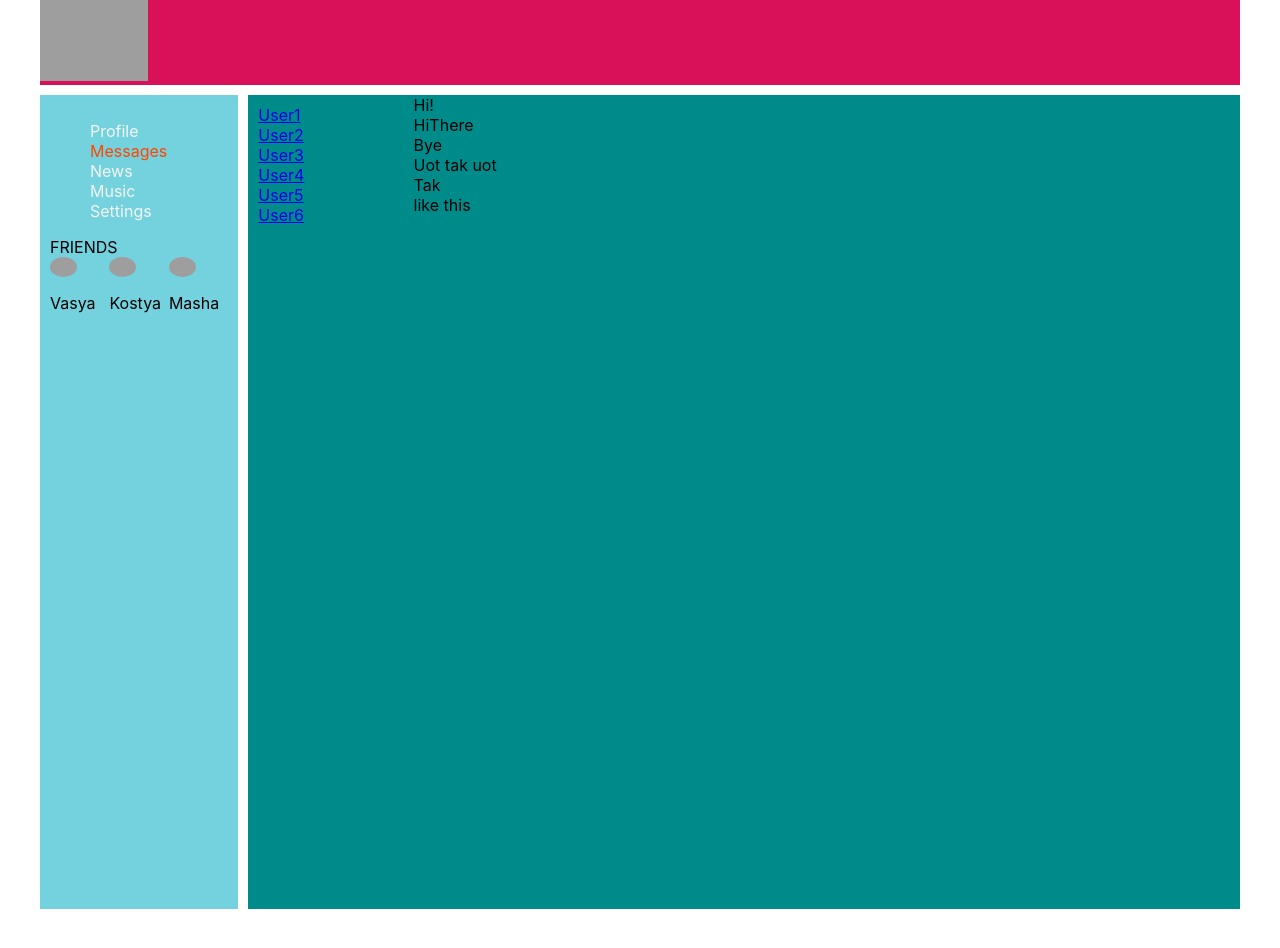
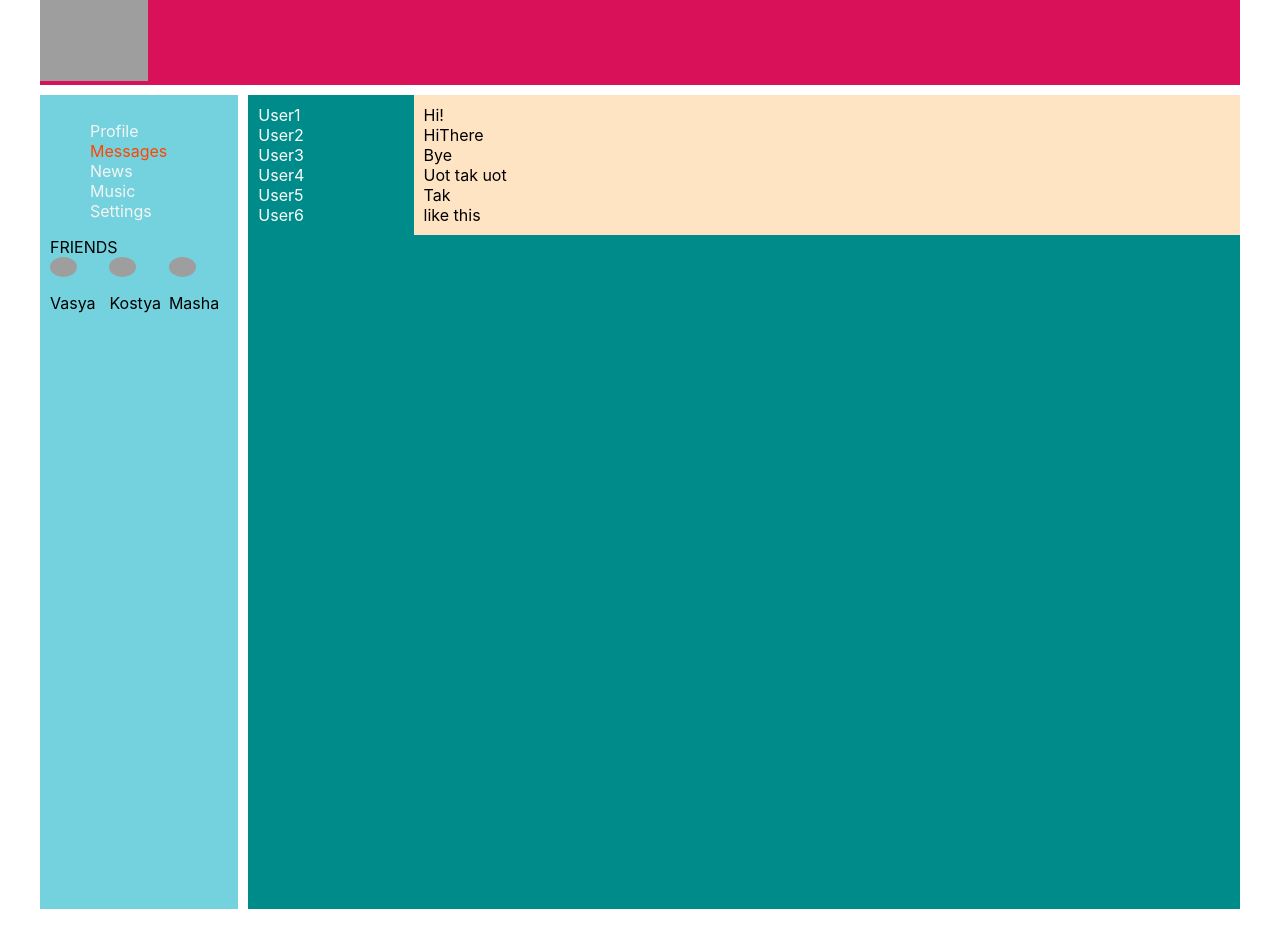
Before and after one commit to Vance051/samurai-way-main, a React (Create React App) app: page /dialogs in a window 1280 px wide. Shown: the top 948 px of the page. Built offline with nearby package versions, Linux system fonts and the light colour scheme; grey boxes are pictures that could not be loaded.

Commit message:
Lesson29: refactor. Добавил пару стилей

```diff
--- a/src/Components/Dialogs/Dialog/DialogItem.tsx
+++ b/src/Components/Dialogs/Dialog/DialogItem.tsx
@@ -13,7 +13,7 @@ export const DialogItem: FC<DialogItemType> = (props) => {
     return (
         <div className={`${styles.dialog} ${styles.active}`}>
             <div className={styles.dialog}>
-                <NavLink to={path}>{props.name}</NavLink>
+                <NavLink activeClassName={styles.activeLink} to={path}>{props.name}</NavLink>
             </div>
         </div>
     )
--- a/src/Components/Dialogs/Dialogs.module.css
+++ b/src/Components/Dialogs/Dialogs.module.css
@@ -7,13 +7,16 @@
     padding: 10px;
 }
 
-.dialogsItem  .active {
-    color: coral;
+
+.dialogsItem a.activeLink {
+    color: orangered;
 }
 
-
-.messages {
+a{
+    text-decoration: none;
+    color: white;
 }
-
-.message {
+.massages {
+    padding: 10px;
+    background: bisque;
 }
```
